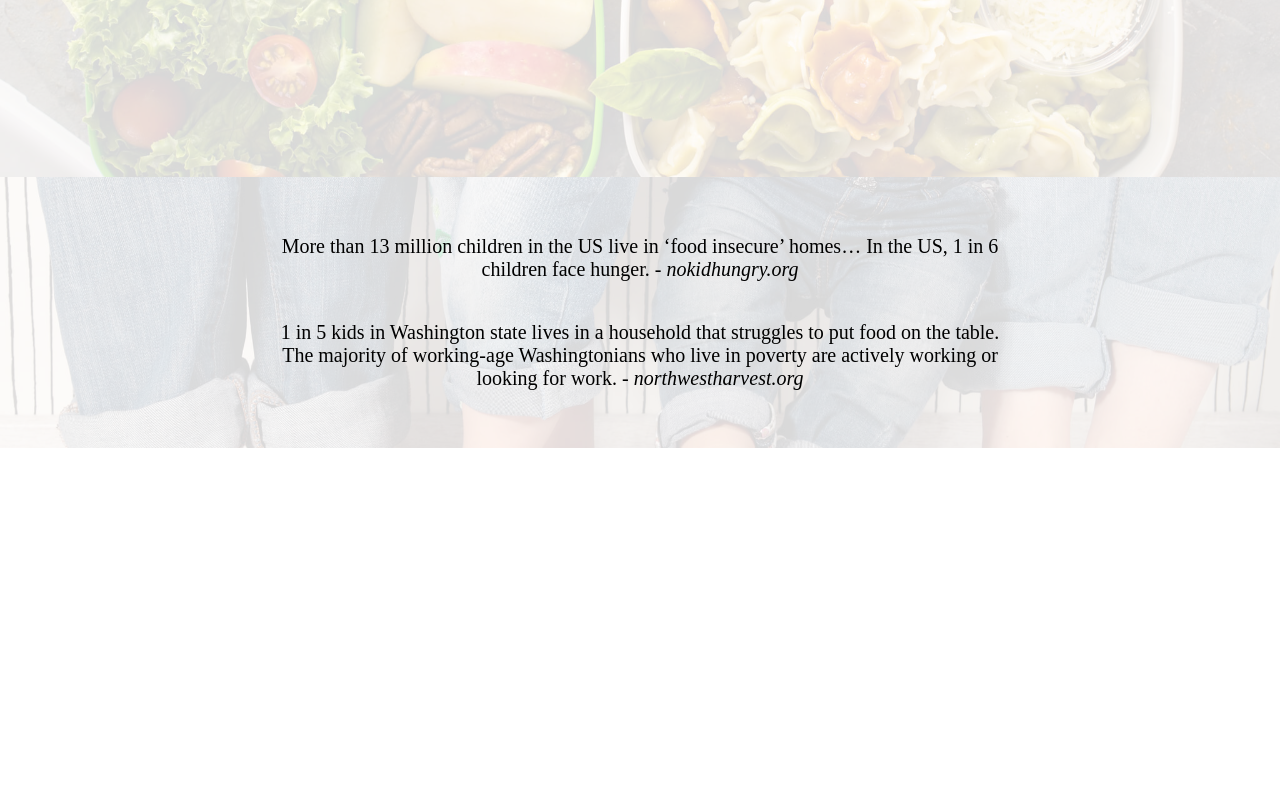
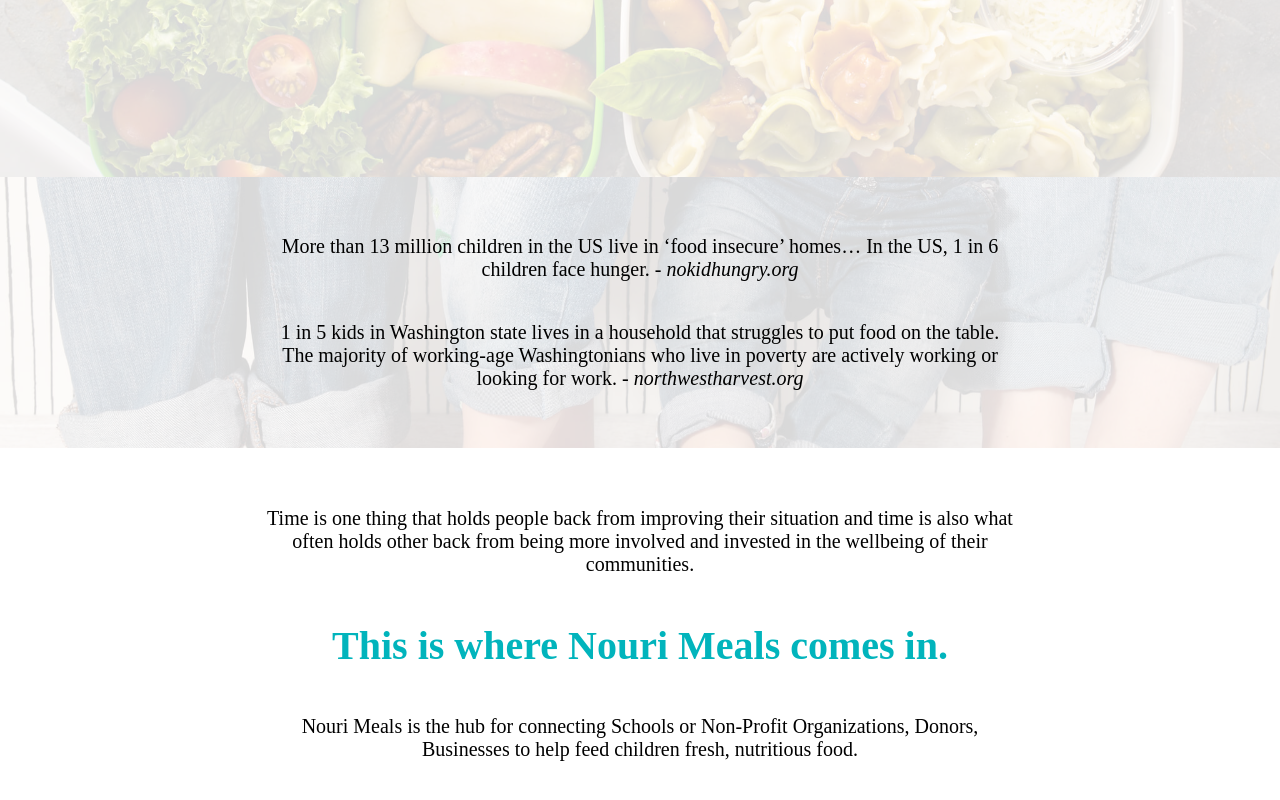
Before and after one commit to nourimeals/website, a React app: page / in a window 1280 px wide. Shown: the part 543-1343 px from the top of the page. Before the commit the page ends 991 px from the top, so only its background shows below. Built offline with nearby package versions, Linux system fonts and the light colour scheme.

Commit message:
added where n ouri comes in section

```diff
--- a/src/components/home/home.jsx
+++ b/src/components/home/home.jsx
@@ -25,6 +25,11 @@
             <blockquote cite="https://www.northwestharvest.org/wa-hunger-facts">1 in 5 kids in Washington state lives in a household that struggles to put food on the table. The majority of working-age Washingtonians who live in poverty are actively working or looking for work.<cite> - northwestharvest.org</cite></blockquote>
           </div>
         </section>
+        <section id="home-come-in">
+          <p>Time is one thing that holds people back from improving their situation and time is also what often holds other back from being more involved and invested in the wellbeing of their communities.</p>
+          <h1>This is where Nouri Meals comes in.</h1>
+          <p>Nouri Meals is the hub for connecting Schools or Non-Profit Organizations, Donors, Businesses to help feed children fresh, nutritious food.</p>
+        </section>
       </React.Fragment>
   }
 }
--- a/src/components/home/home.scss
+++ b/src/components/home/home.scss
@@ -2,6 +2,8 @@
     HERO BLOCK
 *******************************/
 $bg-img: url('../../images/meal-prep.jpg');
+
+$text-empahasis-color: #01B4BC;
 
 
 
@@ -76,5 +78,24 @@
       margin: 20px;
     }
   }
+}
 
+/******************************
+    WHERE NOURI COMES IN
+*******************************/
+#home-come-in {
+  font-size: 20px;
+  display: flex;
+  flex-direction: column;
+  justify-content: center;
+  text-align: center;
+  padding: 5%;
+
+  h1 {
+    color: $text-empahasis-color;
+  }
+
+  @media only screen and (min-width: 700px) {
+    padding: 3% 20%;
+  }
 }
```
